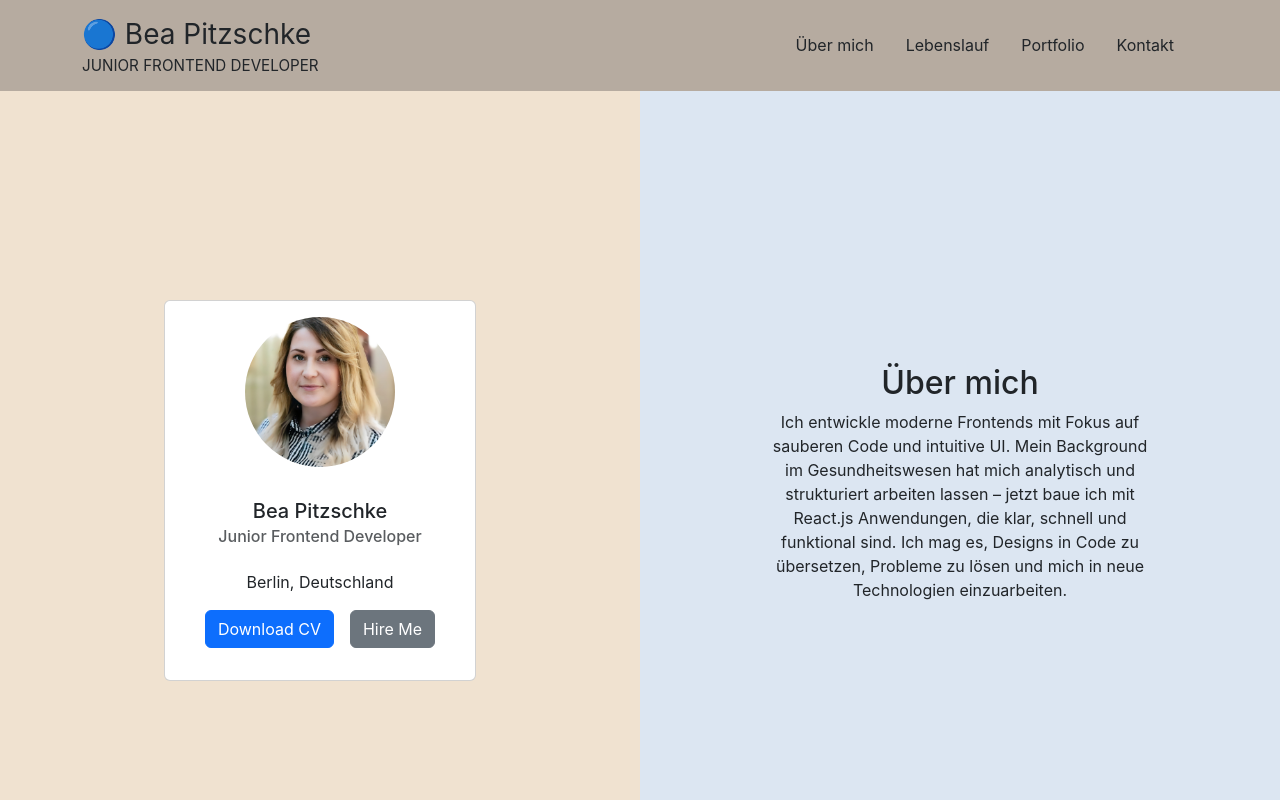
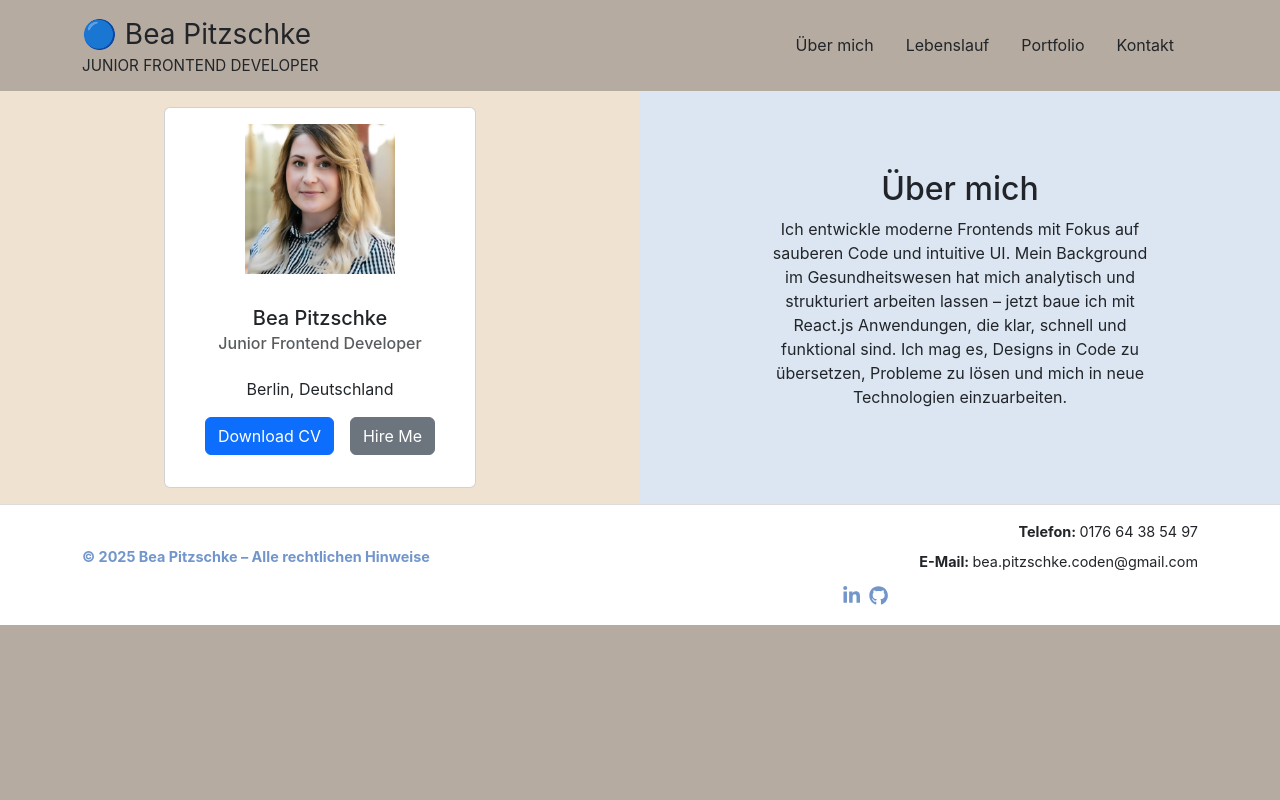
Before and after one commit to BeaCoden/my-cv, a React (Create React App) app: page / in a window 1280 px wide. Shown: the top 800 px of the page. Built offline with nearby package versions, Linux system fonts and the light colour scheme.

Commit message:
Refactor App structure; replace Hero component with Home, adjust CSS for layout consistency, and enhance ProfileCard styling

```diff
--- a/src/App.css
+++ b/src/App.css
@@ -3,8 +3,6 @@ html {
 }
 
 body {
-  margin: 0;
-  padding: 0;
     background-color: #b6aba0;
   color: #212529;
   font-family: -apple-system, BlinkMacSystemFont, 'Segoe UI', 'Roboto', 'Oxygen',
@@ -13,3 +11,10 @@ body {
   -webkit-font-smoothing: antialiased;
   -moz-osx-font-smoothing: grayscale;
 }
+
+html,
+body {
+  height: 100%;
+  margin: 0;
+  padding: 0;
+}
--- a/src/App.jsx
+++ b/src/App.jsx
@@ -2,18 +2,18 @@ import React from "react";
 import { BrowserRouter as Router, Routes, Route, useLocation } from "react-router-dom";
 import "bootstrap/dist/css/bootstrap.min.css";
 import "./App.css";
+
 import Navigation from "./components/navbar/Navbar";
 import Breadcrumbs from "./components/breadcrumbs/Breadcrumbs";
-import Hero from "./pages/hero/Hero";
+import Home from "./pages/home/Home";
 import Portfolio from "./pages/portfolio/Portfolio";
 import Experience from "./pages/experience/Experience";
 import Education from "./pages/education/Education";
 import Skills from "./pages/skills/Skills";
 import Contact from "./pages/contact/Contact";
+import Resume from "./components/resume/Resume";
 import Copyright from "./pages/copyrights/Copyright";
-import Resume from "./components/resume/Resume";
 import Footer from "./components/footer/Footer";
-
 const ConditionalBreadcrumbs = () => {
   const location = useLocation();
   if (location.pathname === "/") {
@@ -30,7 +30,7 @@ function App() {
       <Routes>
         <Route
           path="/"
-          element={<Hero />}
+          element={<Home />}
         />
         <Route
           path="/portfolio"
--- a/src/components/profilCard/ProfileCard.jsx
+++ b/src/components/profilCard/ProfileCard.jsx
@@ -11,7 +11,7 @@ const ProfileCard = ({ image, name, title, location, onDownloadCV, onHireMe }) =
           variant="top"
           src={image}
           alt={name}
-          className={`rounded-circle ${styles.profileImage}`}
+          className={styles.profileImage}
         />
       </div>
 
--- a/src/pages/copyrights/Copyright.jsx
+++ b/src/pages/copyrights/Copyright.jsx
@@ -34,8 +34,8 @@ const Copyright = () => {
 
       <h2>5. Datenschutz</h2>
       <p>
-        Diese Webseite erhebt keine personenbezogenen Daten (z.&nbsp;B. über Kontaktformulare oder Tracking), außer wenn
-        du mir aktiv eine E-Mail sendest. In diesem Fall werden deine Daten nur zur Bearbeitung deiner Anfrage verwendet
+        Diese Webseite erhebt keine personenbezogenen Daten (z.B. über Kontaktformulare oder Tracking), außer wenn du
+        mir aktiv eine E-Mail sendest. In diesem Fall werden deine Daten nur zur Bearbeitung deiner Anfrage verwendet
         und nicht an Dritte weitergegeben.
       </p>
 
--- a/src/pages/hero/Hero.jsx
+++ b/src/pages/hero/Hero.jsx
@@ -9,24 +9,22 @@ const Hero = () => {
   const { name, title, profile_image, location } = data;
 
   const handleDownloadCV = () => {
-    // Download und Druckfunktion für den Lebenslauf
     console.log("CV-Download / Print ausgelöst");
   };
 
   const handleHireMe = () => {
-    //  Mailto-Option triggern
     console.log("Hire Me geklickt");
   };
 
   return (
-    // Fluid Container und Volle Höhe
     <section className={styles.heroSection}>
       <Container
         fluid
-        className="h-100">
-        <Row className="h-100">
+        className="p-0 h-100">
+        <Row className="h-100 m-0 p-0 flex-wrap">
           {/* Linke Hälfte */}
           <Col
+            xs={12}
             md={6}
             className={styles.leftHalf}>
             <div className={styles.contentWrapper}>
@@ -43,6 +41,7 @@ const Hero = () => {
 
           {/* Rechte Hälfte */}
           <Col
+            xs={12}
             md={6}
             className={styles.rightHalf}>
             <div className={styles.contentWrapper}>
--- a/src/pages/hero/Hero.module.css
+++ b/src/pages/hero/Hero.module.css
@@ -1,15 +1,20 @@
-/* Hero-Section soll 100% Höhe und Breite einnehmen */
 .heroSection {
-  width: 100vw;
-  height: 100vh;
+  max-height: 100vh;
+  width: 100%;
+  overflow: hidden;
+  margin: 0;
+  padding: 0;
+  display: flex;
+  flex-direction: column;
 }
 
 /* Linke Hälfte */
 .leftHalf {
-  background-color: var( --background-light-beige-color);
-  display: flex; /* Damit wir zentrieren können */
+  background-color: var(--background-light-beige-color);
+  display: flex;
   justify-content: center;
   align-items: center;
+  padding: 1rem;
 }
 
 /* Rechte Hälfte */
@@ -18,10 +23,12 @@
   display: flex;
   justify-content: center;
   align-items: center;
+  padding: 1rem;
 }
 
-/* Damit Inhalte in der Mitte sind */
+/* Inhalt mittig zentrieren */
 .contentWrapper {
   text-align: center;
-  max-width: 400px; /* Optional: Begrenzung der Breite */
+  max-width: 400px;
+  margin: auto;
 }
--- /dev/null
+++ b/src/pages/home/Home.jsx
@@ -0,0 +1,13 @@
+import React from "react";
+import Hero from "../hero/Hero";
+import styles from "./Home.module.css";
+
+const Home = () => {
+  return (
+    <div className={styles.homeContainer}>
+      <Hero />
+    </div>
+  );
+};
+
+export default Home;
--- /dev/null
+++ b/src/pages/home/Home.module.css
@@ -0,0 +1,4 @@
+.homeContainer {
+  display: flex;
+  flex-direction: column;
+}
```
